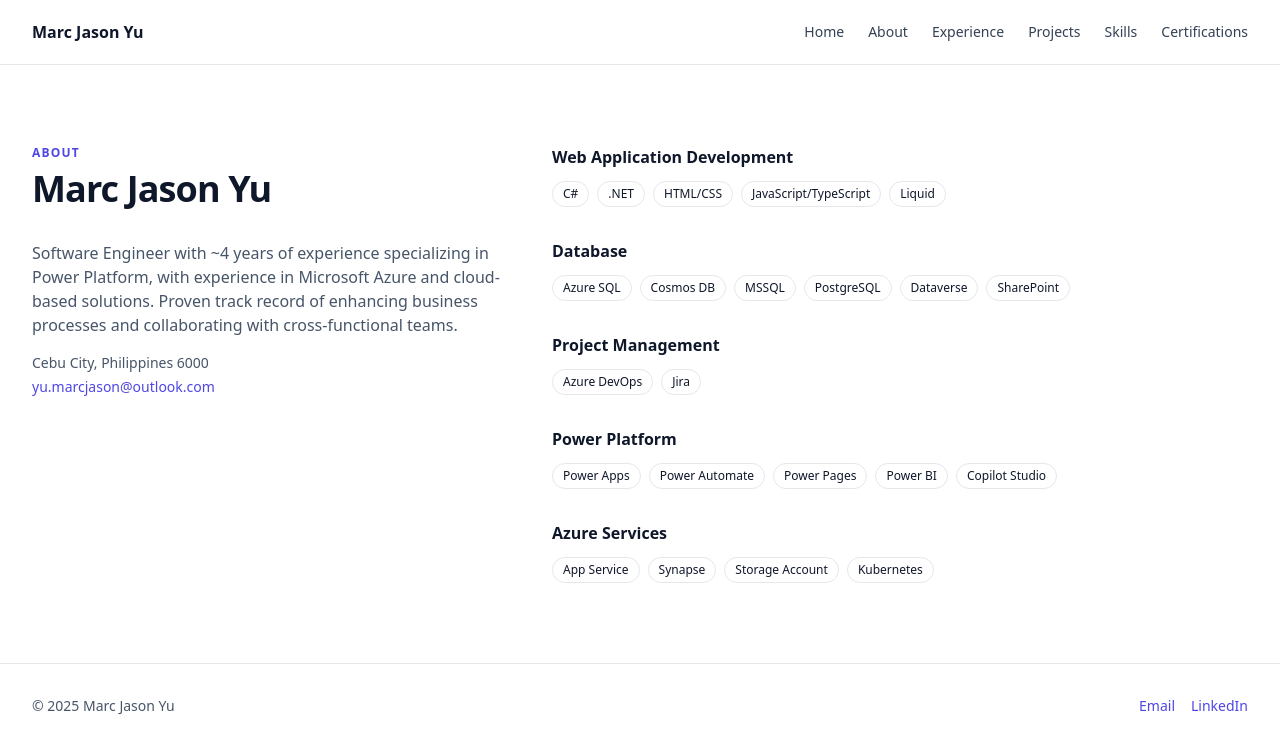
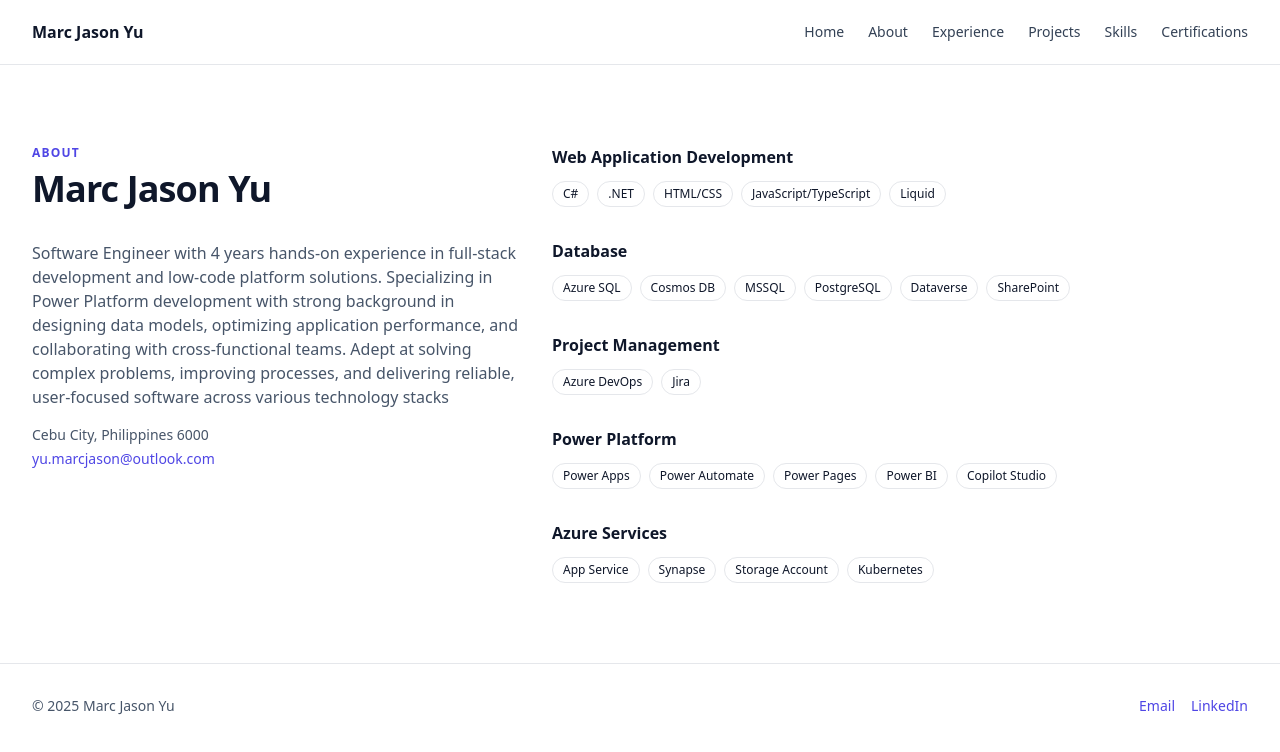
Before and after one commit to marcsplayground-git/nextjs-portfolio, a Next.js app: page /about in a window 1280 px wide. Shown: the top 752 px of the page. Built offline with nearby package versions, Linux system fonts and the light colour scheme.

Commit message:
chore(about): updated the summary

```diff
--- a/app/about/page.tsx
+++ b/app/about/page.tsx
@@ -7,10 +7,13 @@
       <div className="lg:col-span-5 space-y-4">
         <SectionHeader eyebrow="About" title="Marc Jason Yu" />
         <p className="text-slate-600">
-          Software Engineer with ~4 years of experience specializing in Power
-          Platform, with experience in Microsoft Azure and cloud-based
-          solutions. Proven track record of enhancing business processes and
-          collaborating with cross-functional teams.
+          Software Engineer with 4 years hands-on experience in full-stack
+          development and low-code platform solutions. Specializing in Power
+          Platform development with strong background in designing data models,
+          optimizing application performance, and collaborating with
+          cross-functional teams. Adept at solving complex problems, improving
+          processes, and delivering reliable, user-focused software across
+          various technology stacks
         </p>
         <ul className="text-sm text-slate-600 space-y-1">
           <li>Cebu City, Philippines 6000</li>
```
